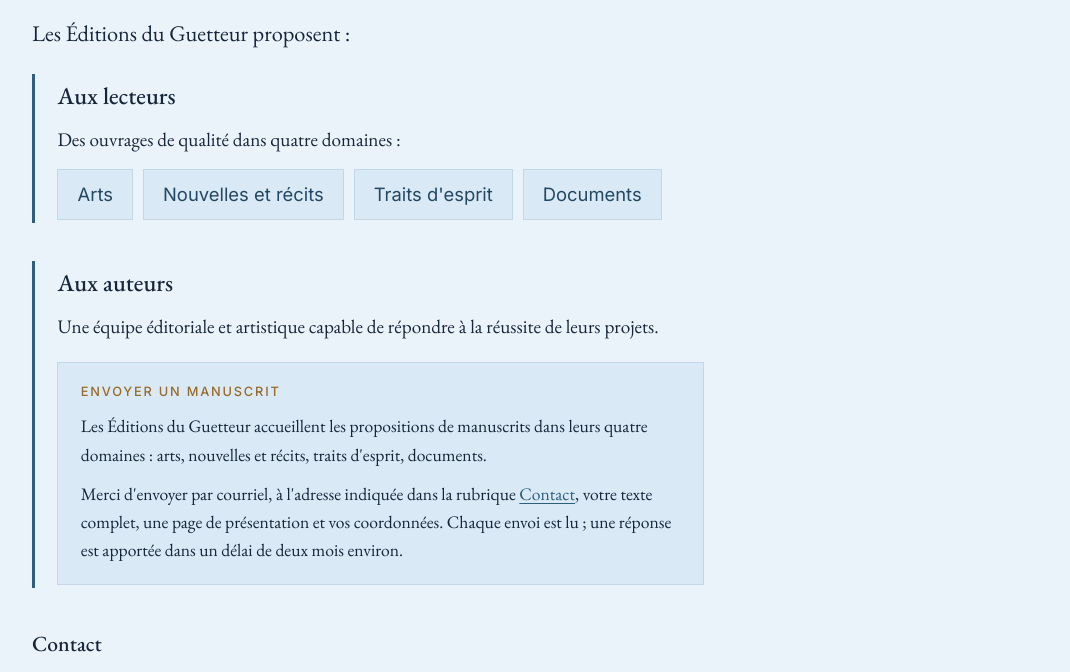
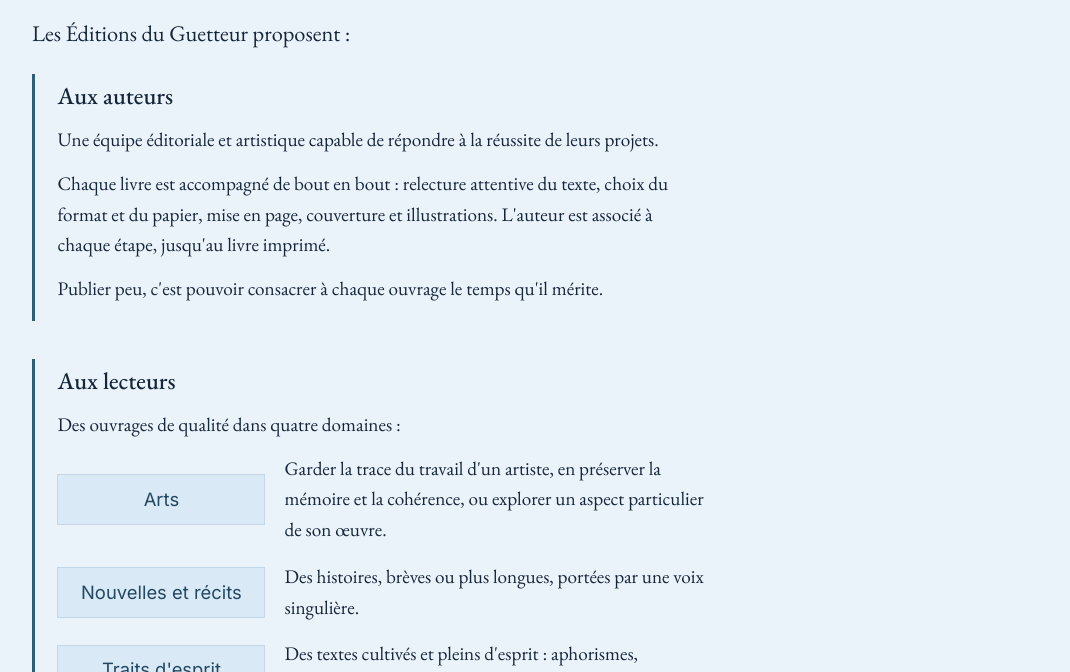
Before and after one commit to editions-du-guetteur/editions-du-guetteur, a plain HTML site: page a-propos.html in a window 1280 px wide. Shown: the part 280-952 px from the top of the page, without its empty margins (104-1174 px from the left). Drawn offline with nearby package versions, Linux system fonts and the light colour scheme.

Commit message:
Page des Éditions : volets auteurs et lecteurs développés, projet éditorial par domaine ; couverture d'Œuvres (A. Lambert)
Co-Authored-By: Claude Opus 5.5 <noreply@anthropic.com>

```diff
--- a/a-propos.html
+++ b/a-propos.html
@@ -28,26 +28,29 @@
       <h1>Les Éditions du Guetteur</h1>
       <!-- Texte de Thierry (Bureau, « Les Editions du Guetteur proposent.docx », 4 nov. 2026) -->
       <p class="chapeau">Les Éditions du Guetteur proposent&nbsp;:</p>
+      <!-- Volets développés : proposition n° 2 choisie par Thierry le 17 nov. 2026, auteurs en premier -->
+      <section class="volet" aria-labelledby="titre-auteurs">
+        <h2 id="titre-auteurs">Aux auteurs</h2>
+        <p>Une équipe éditoriale et artistique capable de répondre à la réussite de leurs projets.</p>
+        <p>Chaque livre est accompagné de bout en bout&nbsp;: relecture attentive du texte, choix du format et du papier, mise en page, couverture et illustrations. L'auteur est associé à chaque étape, jusqu'au livre imprimé.</p>
+        <p>Publier peu, c'est pouvoir consacrer à chaque ouvrage le temps qu'il mérite.</p>
+      </section>
+
       <section class="volet" aria-labelledby="titre-lecteurs">
         <h2 id="titre-lecteurs">Aux lecteurs</h2>
         <p>Des ouvrages de qualité dans quatre domaines&nbsp;:</p>
-        <ul class="domaines">
-          <li><a href="catalogue.html#arts">Arts</a></li>
-          <li><a href="catalogue.html#nouvelles-recits">Nouvelles et récits</a></li>
-          <li><a href="catalogue.html#traits-d-esprit">Traits d'esprit</a></li>
-          <li><a href="catalogue.html#documents">Documents</a></li>
+        <!-- Projet éditorial par domaine : idées de Thierry du 17 nov. 2026 (Nouvelles et récits : phrase de Claude validée par Thierry) -->
+        <ul class="domaines projet">
+          <li><a href="catalogue.html#arts">Arts</a>
+            <p>Garder la trace du travail d'un artiste, en préserver la mémoire et la cohérence, ou explorer un aspect particulier de son œuvre.</p></li>
+          <li><a href="catalogue.html#nouvelles-recits">Nouvelles et récits</a>
+            <p>Des histoires, brèves ou plus longues, portées par une voix singulière.</p></li>
+          <li><a href="catalogue.html#traits-d-esprit">Traits d'esprit</a>
+            <p>Des textes cultivés et pleins d'esprit&nbsp;: aphorismes, maximes, jeux de langage.</p></li>
+          <li><a href="catalogue.html#documents">Documents</a>
+            <p>Des prises de position argumentées sur les événements du monde.</p></li>
         </ul>
-      </section>
-
-      <section class="volet" aria-labelledby="titre-auteurs">
-        <h2 id="titre-auteurs">Aux auteurs</h2>
-        <p>Une équipe éditoriale et artistique capable de répondre à la réussite de leurs projets.</p>
-        <!-- Brouillon n° 2 choisi par Thierry le 9 nov. 2026 : envoi par courriel, réponse sous deux mois environ -->
-        <div class="manuscrit">
-          <h3>Envoyer un manuscrit</h3>
-          <p>Les Éditions du Guetteur accueillent les propositions de manuscrits dans leurs quatre domaines&nbsp;: arts, nouvelles et récits, traits d'esprit, documents.</p>
-          <p>Merci d'envoyer par courriel, à l'adresse indiquée dans la rubrique <a href="#contact">Contact</a>, votre texte complet, une page de présentation et vos coordonnées. Chaque envoi est lu&nbsp;; une réponse est apportée dans un délai de deux mois environ.</p>
-        </div>
+        <p class="apres-domaines">Des ouvrages originaux, dont les textes et les images ont été choisis pour leur singularité et la qualité de leur contenu. Des éditions rares, tirées en petite série, souvent à 100 exemplaires numérotés, que l'on ne trouve qu'ici. Des livres faits pour durer, et pour être transmis.</p>
       </section>
 
       <h2 id="contact">Contact</h2>
--- a/style.css
+++ b/style.css
@@ -462,23 +462,17 @@ a:hover { color: var(--accent-fonce); }
 .volet h2 { margin-top: 0; font-size: 1.5rem; }
 .volet > p { margin: 0 0 .8rem; }
 .volet .domaines { margin-bottom: 0; }
-.manuscrit {
-  background: var(--papier-2);
-  border: 1px solid var(--filet);
-  padding: 1.2rem 1.4rem;
-  margin-top: 1.2rem;
+.volet .apres-domaines { margin: 1rem 0 0; }
+
+/* Projet éditorial : un domaine par ligne, bouton + phrase */
+.domaines.projet { flex-direction: column; gap: 1rem; margin-top: .8rem; }
+.domaines.projet li { display: grid; grid-template-columns: 13rem 1fr; gap: 1.2rem; align-items: center; }
+.domaines.projet a { text-align: center; }
+.domaines.projet p { margin: 0; }
+@media (max-width: 720px) {
+  .domaines.projet li { grid-template-columns: 1fr; gap: .4rem; }
+  .domaines.projet a { justify-self: start; }
 }
-.manuscrit h3 {
-  font-family: var(--sans);
-  font-size: .8rem;
-  font-weight: 500;
-  letter-spacing: .14em;
-  text-transform: uppercase;
-  color: var(--ocre);
-  margin: 0 0 .6rem;
-}
-.manuscrit p { margin: 0 0 .7rem; font-size: 1.1rem; }
-.manuscrit p:last-child { margin-bottom: 0; }
 
 /* Pied de page */
 
```
Also changed, not shown: catalogue.html (+2 -7 lines), livres/oeuvres-adolphe-lambert.html (+1 -6 lines), img/oeuvres-lambert-couverture.jpg (added), 1 other file.
